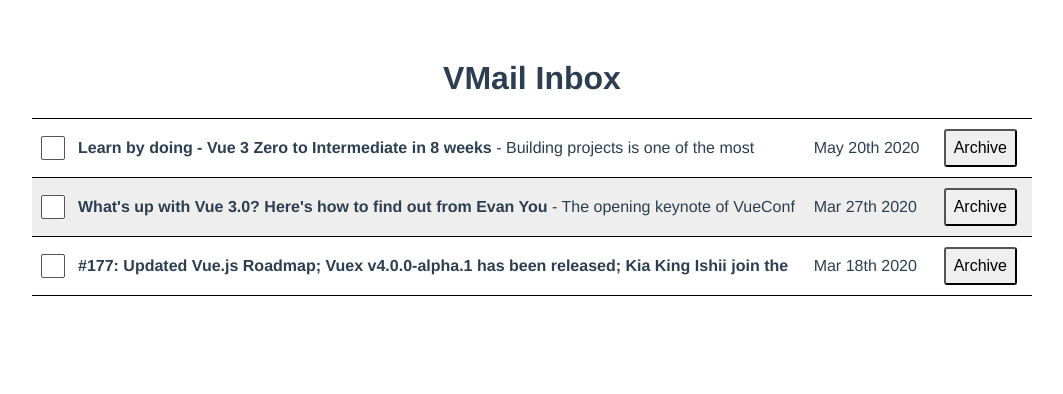
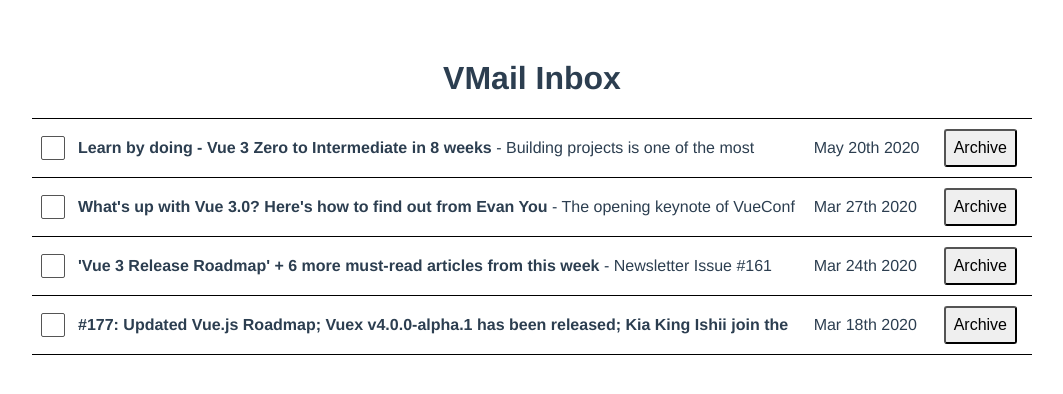
Before and after one commit to kjkorea-dev/learning_vuemastery_build-gmail-clone-vue3, a Vue app: page / in a window 1280 px wide. Shown: the top 394 px of the page, without its empty margins (108-1171 px from the left). Built offline with nearby package versions, Linux system fonts and the light colour scheme; data requests are answered from the project's data file.

Commit message:
Axios & JSON Server

```diff
--- /dev/null
+++ b/db.json
@@ -0,0 +1,40 @@
+{
+  "emails": [
+    {
+      "id": 1,
+      "from": "team@vuemastery.com",
+      "subject": "What's up with Vue 3.0? Here's how to find out from Evan You",
+      "body": "The opening keynote of VueConf US this year was Evan You (the creator of Vue), giving his State of the Vuenion address. He walked us through the journey of getting Vue 3 from a prototype to a reality the past year. He also dove into Vue's overall growth in the community.",
+      "sentAt": "2020-03-27T18:25:43.511Z",
+      "archived": false,
+      "read": false
+    },
+    {
+      "id": 2,
+      "from": "jeffrey@vuetraining.net",
+      "subject": "Learn by doing - Vue 3 Zero to Intermediate in 8 weeks",
+      "body": "Building projects is one of the most effective ways to learn - and _the_ most effective way _remember_ what you've learned - but it can be frustrating.\n\nThis 8-week course takes the pain out of 'learning by doing'.\n\nEach week we give you\n\n* a project that will grow your skills without overwhelming you\n* links to hand-picked resources, such as Vue Mastery videos, that share the knowledge you'll need for the project (no more useless rabbit holes)\n* answers to any and all questions you have while working\n* feedback on your completed code (so you're only learning good habits)\n\nOur instructors are standing by to answer your questions.\n\nReady to learn?",
+      "sentAt": "2020-05-20T18:25:43.511Z",
+      "archived": false,
+      "read": false
+    },
+    {
+      "id": 3,
+      "from": "damian@dulisz.com",
+      "subject": "#177: Updated Vue.js Roadmap; Vuex v4.0.0-alpha.1 has been released; Kia King Ishii join the core team; Nuxt v2.12 released; Videos from Vue.js Amsterdam 2020 are here!",
+      "body": "First of all, lets congratulate Kia King Ishii on joining the Vue.js core team! 🎉 He has been doing an incredible job building vuex-orm and will now focus on working on the next versions of Vuex.\n\nSpeaking of which – Vuex v4.0.0-alpha.1 has just been released! This is the version of Vuex that will work with Vue 3.0 but keep the familiar API you know from the current version.",
+      "sentAt": "2020-03-18T18:25:43.511Z",
+      "archived": false,
+      "read": false
+    },
+    {
+      "id": 4,
+      "from": "anthony@vuejsdevelopers.com",
+      "subject": "'Vue 3 Release Roadmap' + 6 more must-read articles from this week",
+      "body": "Newsletter Issue #161",
+      "sentAt": "2020-03-24T18:25:43.511Z",
+      "archived": false,
+      "read": false
+    }
+  ]
+}
--- a/package.json
+++ b/package.json
@@ -3,11 +3,13 @@
   "version": "0.1.0",
   "private": true,
   "scripts": {
-    "serve": "vue-cli-service serve",
+    "serve_": "vue-cli-service serve && json-server --watch db.json",
+    "serve": "concurrently -k \"vue-cli-service serve\" \"json-server --watch db.json\"",
     "build": "vue-cli-service build",
     "lint": "vue-cli-service lint"
   },
   "dependencies": {
+    "axios": "^0.21.4",
     "core-js": "^3.6.5",
     "date-fns": "^2.23.0",
     "vue": "^3.0.0"
@@ -19,9 +21,11 @@
     "@vue/compiler-sfc": "^3.0.0",
     "@vue/eslint-config-prettier": "^6.0.0",
     "babel-eslint": "^10.1.0",
+    "concurrently": "^6.2.1",
     "eslint": "^6.7.2",
     "eslint-plugin-prettier": "^3.3.1",
     "eslint-plugin-vue": "^7.0.0",
+    "json-server": "^0.16.3",
     "prettier": "^2.2.1"
   }
 }
--- a/src/components/MailTable.vue
+++ b/src/components/MailTable.vue
@@ -4,7 +4,7 @@
       v-for="email in unarchivedEmails"
       :key="email.id"
       :class="['clickable', email.read ? 'read' : '']"
-      @click="email.read = true"
+      @click="readEmail(email)"
     >
       <td><input type="checkbox" /></td>
       <td>
@@ -15,7 +15,7 @@
       <td class="date">
         {{ format(new Date(email.sentAt), 'MMM do yyyy') }}
       </td>
-      <td><button @click="email.archived = true">Archive</button></td>
+      <td><button @click="archiveEmail(email)">Archive</button></td>
     </tr>
   </table>
 </template>
@@ -23,53 +23,16 @@
 <script>
 import { format } from 'date-fns'
 import { ref } from 'vue'
+import axios from 'axios'
 
 export default {
   async setup() {
-    await new Promise((resolve) => setTimeout(resolve, 3000))
+    const emails = ref([])
+    const response = await axios.get('http://localhost:3000/emails')
+    emails.value = response.data
     return {
       format,
-      emails: ref([
-        {
-          id: 1,
-          from: 'team@vuemastery.com',
-          subject:
-            "What's up with Vue 3.0? Here's how to find out from Evan You",
-          body: "The opening keynote of VueConf US this year was Evan You (the creator of Vue), giving his State of the Vuenion address. He walked us through the journey of getting Vue 3 from a prototype to a reality the past year. He also dove into Vue's overall growth in the community.",
-          sentAt: '2020-03-27T18:25:43.511Z',
-          archived: false,
-          read: true,
-        },
-        {
-          id: 2,
-          from: 'jeffrey@vuetraining.net',
-          subject: 'Learn by doing - Vue 3 Zero to Intermediate in 8 weeks',
-          body: "Building projects is one of the most effective ways to learn - and _the_ most effective way _remember_ what you've learned - but it can be frustrating.\n\nThis 8-week course takes the pain out of 'learning by doing'.\n\nEach week we give you\n\n* a project that will grow your skills without overwhelming you\n* links to hand-picked resources, such as Vue Mastery videos, that share the knowledge you'll need for the project (no more useless rabbit holes)\n* answers to any and all questions you have while working\n* feedback on your completed code (so you're only learning good habits)\n\nOur instructors are standing by to answer your questions.\n\nReady to learn?",
-          sentAt: '2020-05-20T18:25:43.511Z',
-          archived: false,
-          read: false,
-        },
-        {
-          id: 3,
-          from: 'damian@dulisz.com',
-          subject:
-            '#177: Updated Vue.js Roadmap; Vuex v4.0.0-alpha.1 has been released; Kia King Ishii join the core team; Nuxt v2.12 released; Videos from Vue.js Amsterdam 2020 are here!',
-          body: 'First of all, lets congratulate Kia King Ishii on joining the Vue.js core team! 🎉 He has been doing an incredible job building vuex-orm and will now focus on working on the next versions of Vuex.\n\nSpeaking of which – Vuex v4.0.0-alpha.1 has just been released! This is the version of Vuex that will work with Vue 3.0 but keep the familiar API you know from the current version.',
-          sentAt: '2020-03-18T18:25:43.511Z',
-          archived: false,
-          read: false,
-        },
-        {
-          id: 4,
-          from: 'anthony@vuejsdevelopers.com',
-          subject:
-            "'Vue 3 Release Roadmap' + 6 more must-read articles from this week",
-          body: 'Newsletter Issue #161',
-          sentAt: '2020-03-24T18:25:43.511Z',
-          archived: true,
-          read: false,
-        },
-      ]),
+      emails,
     }
   },
   computed: {
@@ -82,6 +45,19 @@
       return this.sortedEmails.filter((e) => !e.archived)
     },
   },
+  methods: {
+    readEmail(email) {
+      email.read = true
+      this.updateEmail(email)
+    },
+    archiveEmail(email) {
+      email.archived = true
+      this.updateEmail(email)
+    },
+    updateEmail(email) {
+      axios.put(`http://localhost:3000/emails/${email.id}`, email)
+    },
+  },
 }
 </script>
 <style scoped></style>
```
Also changed, not shown: 1 other file (tests, documents, lock files or other folders).
